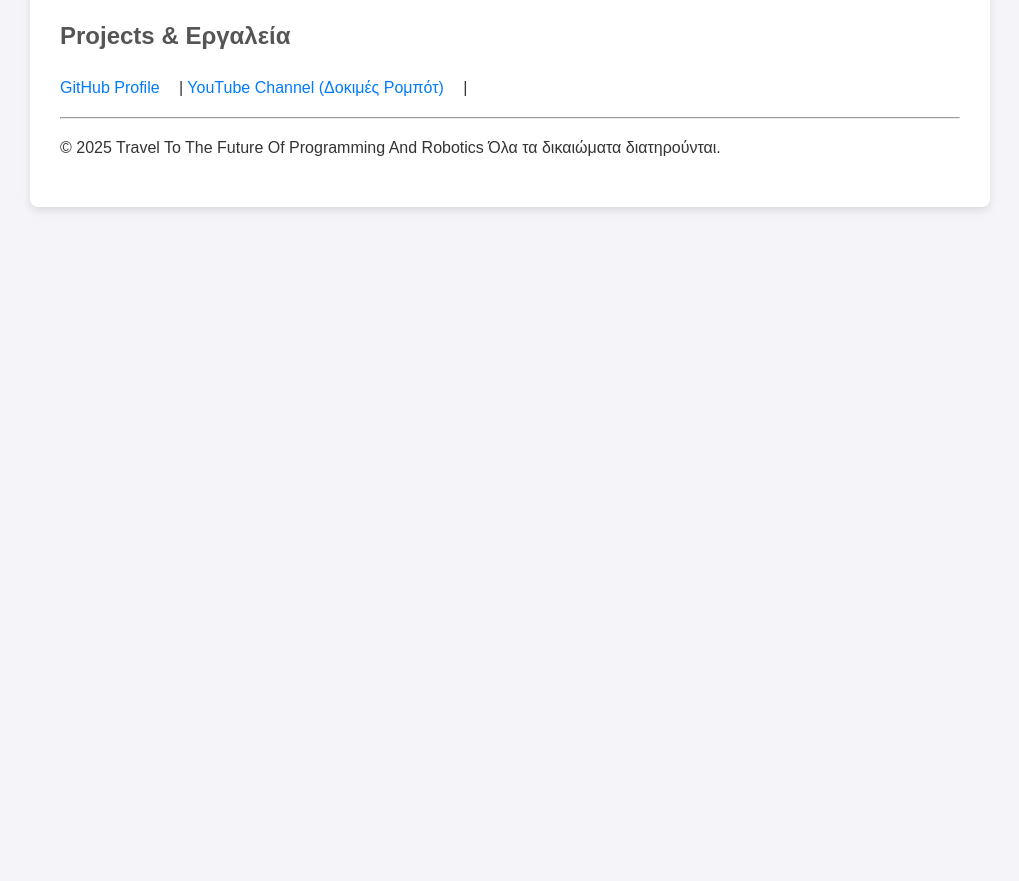
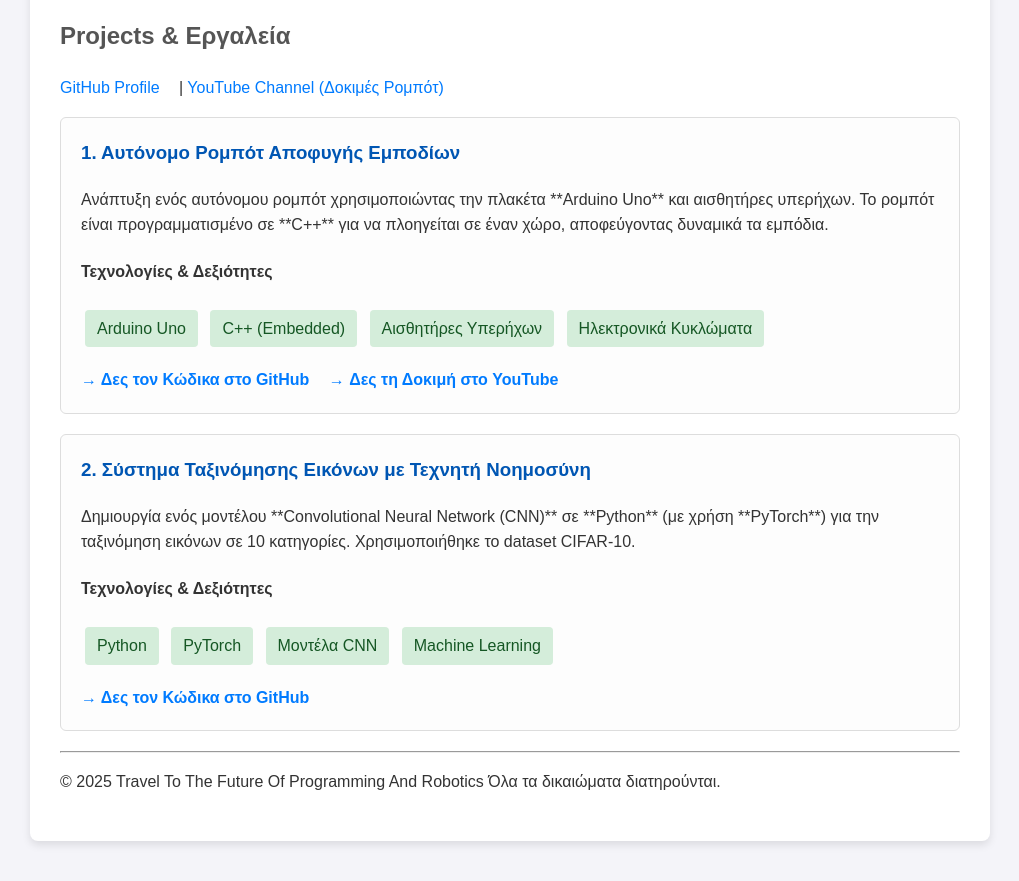
Before and after one commit to travletothefurureprogramming/travletothefurureprogramming.github.io, a plain HTML site: page index.html in a window 1280 px wide. Shown: the part 577-1458 px from the top of the page, without its empty margins (130-1149 px from the left). Before the commit the page ends 824 px from the top, so only its background shows below. Drawn offline with Linux system fonts and the light colour scheme.

Commit message:
Update index.html

```diff
--- a/index.html
+++ b/index.html
@@ -28,6 +28,7 @@
         h2 {
             color: #555;
         }
+        /* Στυλ για τις Γενικές Δεξιότητες */
         .skills-list {
             list-style: none;
             padding: 0;
@@ -53,6 +54,37 @@
             color: #007bff;
             text-decoration: none;
         }
+
+        /* ΝΕΟ Στυλ για τα Projects */
+        .project-item {
+            border: 1px solid #ddd;
+            padding: 20px;
+            margin-bottom: 20px;
+            border-radius: 6px;
+            background: #fdfdfd;
+        }
+        .project-item h3 {
+            color: #0056b3;
+            margin-top: 0;
+        }
+        .project-skills {
+            list-style: none;
+            padding: 0;
+        }
+        .project-skills li {
+            background: #d4edda; /* Πράσινο φόντο για τις δεξιότητες του project */
+            color: #155724;
+            padding: 6px 12px;
+            margin: 4px;
+            border-radius: 4px;
+            display: inline-block;
+        }
+        .project-links a {
+            margin-right: 15px;
+            color: #007bff;
+            text-decoration: none;
+            font-weight: bold;
+        }
     </style>
 </head>
 <body>
@@ -63,7 +95,7 @@
 
     <h2>Σύνοψη</h2>
     <p>
-        Είμαι ένας φιλόδοξος μαθητής με βαθύ πάθος για τη διασταύρωση της Ρομποτικής και της Τεχνητής Νοημοσύνης (AI). Έχω ισχυρές βάσεις στον προγραμματισμό (Python/C++) και σε embedded συστήματα (Arduino). Στόχος μου είναι να δημιουργήσω αυτόνομα συστήματα και να εργαστώ ως Engineer σε κορυφαίες εταιρείες (FAANG).
+        Είμαι ένας φιλόδοξος μαθητής με βαθύ πάθος για τη διασταύρωση της **Ρομποτικής** και της **Τεχνητής Νοημοσύνης (AI)**. Έχω ισχυρές βάσεις στον προγραμματισμό (Python/C++) και σε embedded συστήματα (Arduino). Στόχος μου είναι να δημιουργήσω αυτόνομα συστήματα και να εργαστώ ως Engineer σε κορυφαίες εταιρείες.
     </p>
 
     <h2>Τεχνικές Δεξιότητες</h2>
@@ -83,8 +115,43 @@
     <h2 id="projects">Projects & Εργαλεία</h2>
     <p class="links">
         <a href="https://github.com/travletothefurureprogramming">GitHub Profile</a> |
-        <a href="https://www.youtube.com/@travletothefurureprogramming">YouTube Channel (Δοκιμές Ρομπότ)</a> |
+        <a href="https://www.youtube.com/@travletothefurureprogramming">YouTube Channel (Δοκιμές Ρομπότ)</a>
     </p>
+
+    <div class="project-item">
+        <h3>1. Αυτόνομο Ρομπότ Αποφυγής Εμποδίων</h3>
+        <p>
+            Ανάπτυξη ενός αυτόνομου ρομπότ χρησιμοποιώντας την πλακέτα **Arduino Uno** και αισθητήρες υπερήχων. Το ρομπότ είναι προγραμματισμένο σε **C++** για να πλοηγείται σε έναν χώρο, αποφεύγοντας δυναμικά τα εμπόδια.
+        </p>
+        <h4>Τεχνολογίες & Δεξιότητες</h4>
+        <ul class="project-skills">
+            <li>Arduino Uno</li>
+            <li>C++ (Embedded)</li>
+            <li>Αισθητήρες Υπερήχων</li>
+            <li>Ηλεκτρονικά Κυκλώματα</li>
+        </ul>
+        <div class="project-links">
+            <a href="https://github.com/ibpsa/project1" target="_blank">→ Δες τον Κώδικα στο GitHub</a>
+            <a href="https://www.youtube.com/watch?v=jNQXAC9IVRw&vl=en" target="_blank">→ Δες τη Δοκιμή στο YouTube</a>
+        </div>
+    </div>
+
+    <div class="project-item">
+        <h3>2. Σύστημα Ταξινόμησης Εικόνων με Τεχνητή Νοημοσύνη</h3>
+        <p>
+            Δημιουργία ενός μοντέλου **Convolutional Neural Network (CNN)** σε **Python** (με χρήση **PyTorch**) για την ταξινόμηση εικόνων σε 10 κατηγορίες. Χρησιμοποιήθηκε το dataset CIFAR-10.
+        </p>
+        <h4>Τεχνολογίες & Δεξιότητες</h4>
+        <ul class="project-skills">
+            <li>Python</li>
+            <li>PyTorch</li>
+            <li>Μοντέλα CNN</li>
+            <li>Machine Learning</li>
+        </ul>
+        <div class="project-links">
+            <a href="https://docs.github.com/issues/planning-and-tracking-with-projects/learning-about-projects/about-projects" target="_blank">→ Δες τον Κώδικα στο GitHub</a>
+        </div>
+    </div>
 
     <hr>
     <footer>
```
